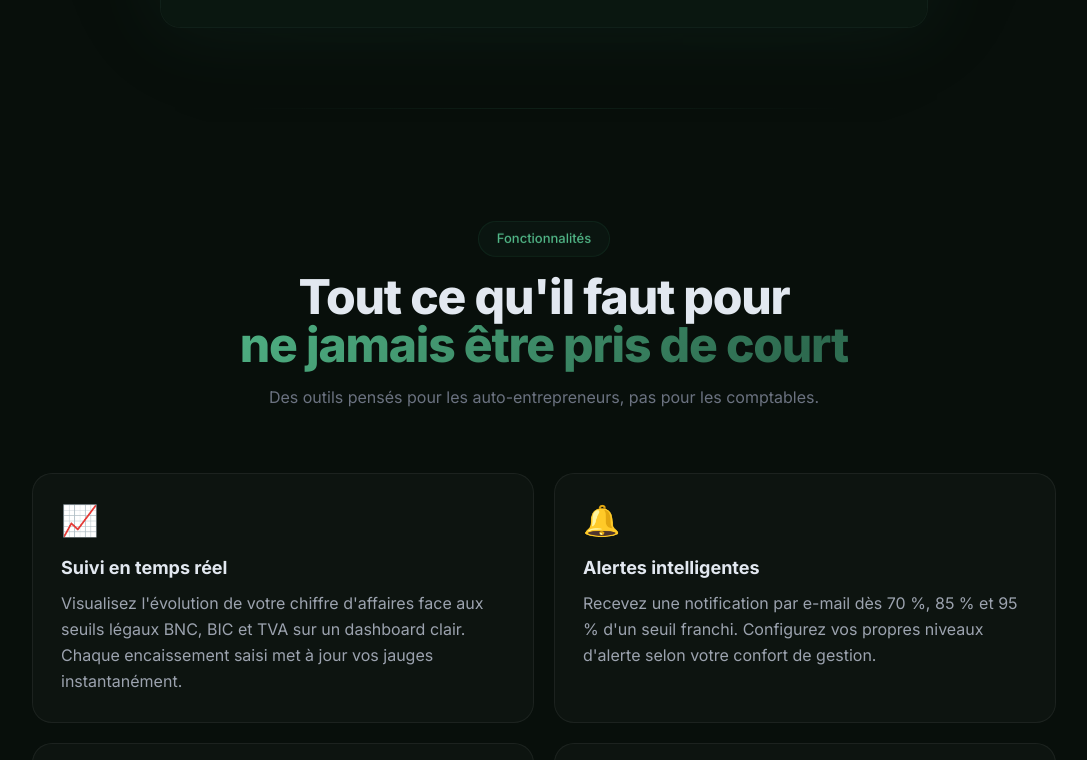
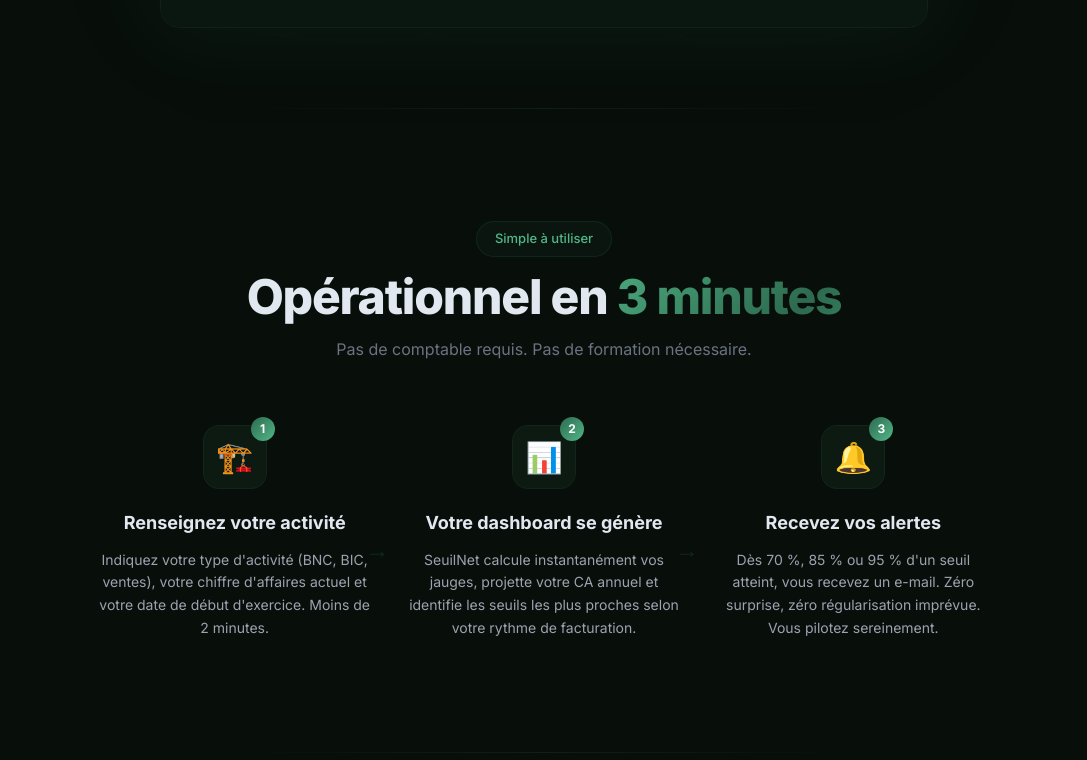
Before and after one commit to Anakintoth/autoseuil-tracker-de-seuils-auto-entrepr, a Next.js app: page / in a window 1280 px wide. Shown: the part 1281-2041 px from the top of the page, without its empty margins (96-1183 px from the left). Built offline with nearby package versions, Linux system fonts and the light colour scheme.

Commit message:
QA polish (1 iterations): autoseuil-tracker-de-seuils-auto-entrepr

```diff
--- a/app/page.tsx
+++ b/app/page.tsx
@@ -245,7 +245,7 @@ export default function Home() {
             et vous alerte avant tout dépassement fiscal.
           </p>
           <p className="text-sm mb-10 reveal reveal-d2" style={{ color: '#6b7280' }}>
-            Conçu pour les auto-entrepreneurs · Mis à jour chaque année · 100 % en français
+            Conçu pour les auto-entrepreneurs · Seuils 2026 intégrés · 100 % en français
           </p>
 
           <div className="flex gap-4 justify-center flex-wrap reveal reveal-d3">
@@ -344,6 +344,64 @@ export default function Home() {
 
       <div className="section-divider" />
 
+      {/* ═══ Comment ça marche ═══ */}
+      <section className="py-28 px-6 relative">
+        <div className="max-w-4xl mx-auto">
+          <div className="text-center mb-16 reveal">
+            <div className="badge mb-4">Simple à utiliser</div>
+            <h2 className="text-4xl md:text-5xl font-extrabold mb-4 tracking-tight">
+              Opérationnel en <span className="gradient-text">3 minutes</span>
+            </h2>
+            <p style={{ color: '#6b7280' }}>Pas de comptable requis. Pas de formation nécessaire.</p>
+          </div>
+          <div className="grid grid-cols-1 md:grid-cols-3 gap-8">
+            {[
+              {
+                step: '01',
+                icon: '🏗️',
+                title: 'Renseignez votre activité',
+                desc: 'Indiquez votre type d\'activité (BNC, BIC, ventes), votre chiffre d\'affaires actuel et votre date de début d\'exercice. Moins de 2 minutes.',
+                d: 'reveal-d1',
+              },
+              {
+                step: '02',
+                icon: '📊',
+                title: 'Votre dashboard se génère',
+                desc: 'SeuilNet calcule instantanément vos jauges, projette votre CA annuel et identifie les seuils les plus proches selon votre rythme de facturation.',
+                d: 'reveal-d2',
+              },
+              {
+                step: '03',
+                icon: '🔔',
+                title: 'Recevez vos alertes',
+                desc: 'Dès 70 %, 85 % ou 95 % d\'un seuil atteint, vous recevez un e-mail. Zéro surprise, zéro régularisation imprévue. Vous pilotez sereinement.',
+                d: 'reveal-d3',
+              },
+            ].map((s, i) => (
+              <div key={i} className={`text-center reveal ${s.d}`}>
+                <div className="relative inline-block mb-5">
+                  <div className="w-16 h-16 rounded-2xl flex items-center justify-center text-3xl mx-auto"
+                    style={{ background: 'rgba(45,106,79,0.12)', border: '1px solid #2D6A4F25' }}>
+                    {s.icon}
+                  </div>
+                  <div className="absolute -top-2 -right-2 w-6 h-6 rounded-full flex items-center justify-center text-xs font-bold"
+                    style={{ background: 'linear-gradient(135deg, #2D6A4F, #52B788)', color: 'white' }}>
+                    {s.step.replace('0', '')}
+                  </div>
+                </div>
+                <h3 className="font-bold text-lg mb-3">{s.title}</h3>
+                <p className="leading-relaxed text-sm" style={{ color: '#9ca3af' }}>{s.desc}</p>
+                {i < 2 && (
+                  <div className="hidden md:block absolute" style={{ top: '50%', right: '-16px', color: '#2D6A4F40', fontSize: '1.5rem' }}>→</div>
+                )}
+              </div>
+            ))}
+          </div>
+        </div>
+      </section>
+
+      <div className="section-divider" />
+
       {/* ═══ Features ═══ */}
       <section id="features" className="py-28 px-6 relative">
         <div className="max-w-5xl mx-auto">
@@ -389,6 +447,38 @@ export default function Home() {
                 <h3 className="font-bold text-lg mb-2">{f.title}</h3>
                 <p className="leading-relaxed" style={{ color: '#9ca3af' }}>{f.desc}</p>
               </SpotlightCard>
+            ))}
+          </div>
+        </div>
+      </section>
+
+      <div className="section-divider" />
+
+      {/* ═══ Compatibility & Trust Strip ═══ */}
+      <section className="py-14 px-6">
+        <div className="max-w-4xl mx-auto reveal">
+          <p className="text-center text-xs font-semibold tracking-widest uppercase mb-8" style={{ color: '#4b5563' }}>
+            Compatible avec vos outils comptables
+          </p>
+          <div className="flex flex-wrap justify-center items-center gap-8">
+            {['Indy', 'Pennylane', 'Comptastart', 'Qonto', 'Shine'].map((tool) => (
+              <div key={tool} className="px-5 py-2.5 rounded-xl text-sm font-semibold tracking-tight"
+                style={{ background: 'rgba(255,255,255,0.03)', border: '1px solid rgba(255,255,255,0.07)', color: '#6b7280' }}>
+                {tool}
+              </div>
+            ))}
+          </div>
+          <div className="flex flex-wrap justify-center items-center gap-6 mt-10">
+            {[
+              { icon: '🔒', label: 'Chiffrement AES-256' },
+              { icon: '🇫🇷', label: 'Hébergé en France' },
+              { icon: '✅', label: 'Conforme RGPD' },
+              { icon: '🆓', label: 'Sans carte bancaire' },
+            ].map((badge) => (
+              <div key={badge.label} className="flex items-center gap-2 text-xs" style={{ color: '#6b7280' }}>
+                <span>{badge.icon}</span>
+                <span>{badge.label}</span>
+              </div>
             ))}
           </div>
         </div>
@@ -507,7 +597,7 @@ export default function Home() {
                 <span className="text-4xl font-extrabold">19,99</span>
                 <span className="text-base" style={{ color: '#6b7280' }}> €</span>
               </div>
-              <p className="text-sm mb-7" style={{ color: '#6b7280' }}>/ mois</p>
+              <p className="text-sm mb-7" style={{ color: '#6b7280' }}>/ mois, sans engagement</p>
               <ul className="text-sm space-y-3 mb-8 text-left" style={{ color: '#9ca3af' }}>
                 {[
                   'Tout du plan Pilote',
@@ -522,7 +612,7 @@ export default function Home() {
                 ))}
               </ul>
               <a href="mailto:hello@seuilnet.fr?subject=Inscription Expert" className="btn-secondary" style={{ display: 'block', width: '100%', fontSize: '0.875rem', padding: '11px 0' }}>
-                Contacter
+                Souscrire — 19,99 € / mois
               </a>
             </div>
           </div>
@@ -661,8 +751,8 @@ export default function Home() {
             <span className="text-xs px-2 py-0.5 rounded-full" style={{ background: '#2D6A4F15', color: '#52B788', border: '1px solid #2D6A4F25' }}>2026</span>
           </div>
           <div className="flex gap-6 text-sm" style={{ color: '#6b7280' }}>
-            <a href="/confidentialite" className="hover:text-white transition-colors">Confidentialité</a>
-            <a href="/cgu" className="hover:text-white transition-colors">CGU</a>
+            <a href="mailto:hello@seuilnet.fr?subject=Confidentialité" className="hover:text-white transition-colors">Confidentialité</a>
+            <a href="mailto:hello@seuilnet.fr?subject=CGU" className="hover:text-white transition-colors">CGU</a>
             <a href="mailto:hello@seuilnet.fr" className="hover:text-white transition-colors">Contact</a>
           </div>
           <p className="text-sm" style={{ color: '#4b5563' }}>© 2026 SeuilNet — Tous droits réservés</p>
```
